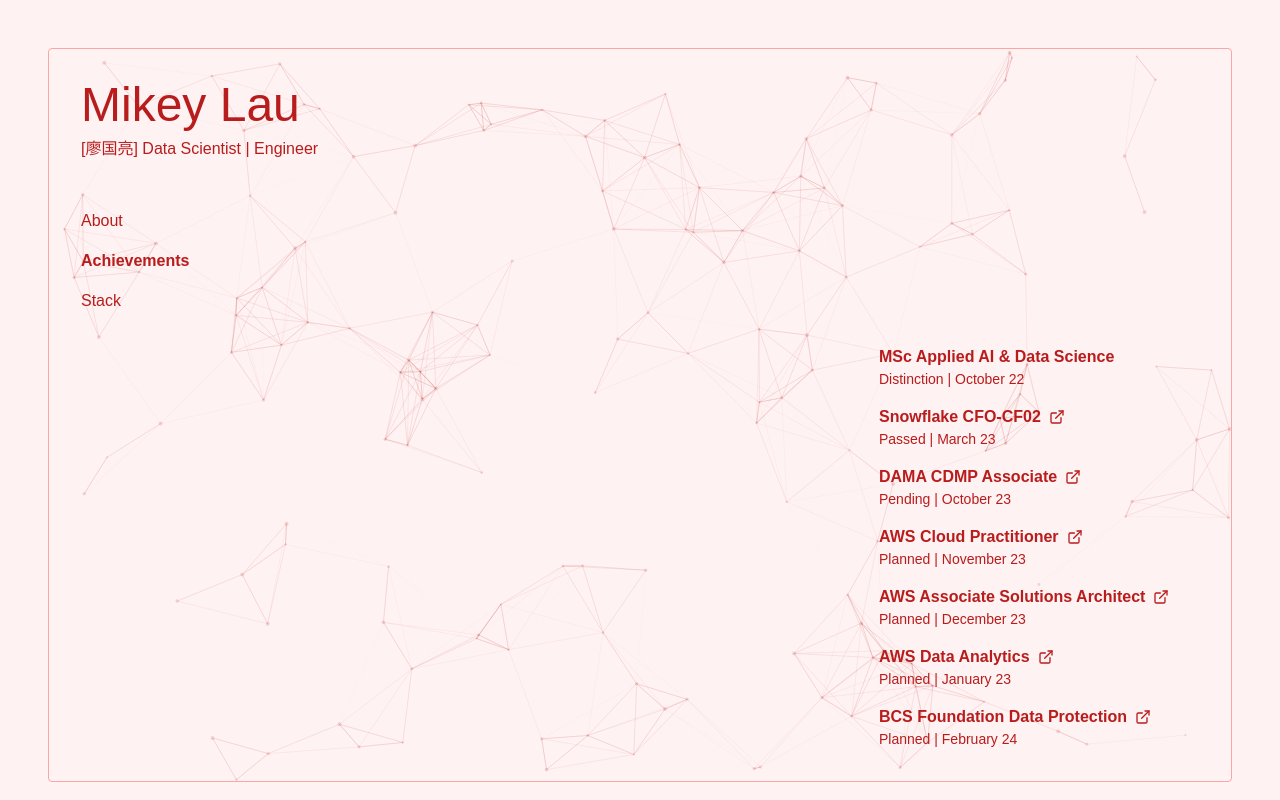
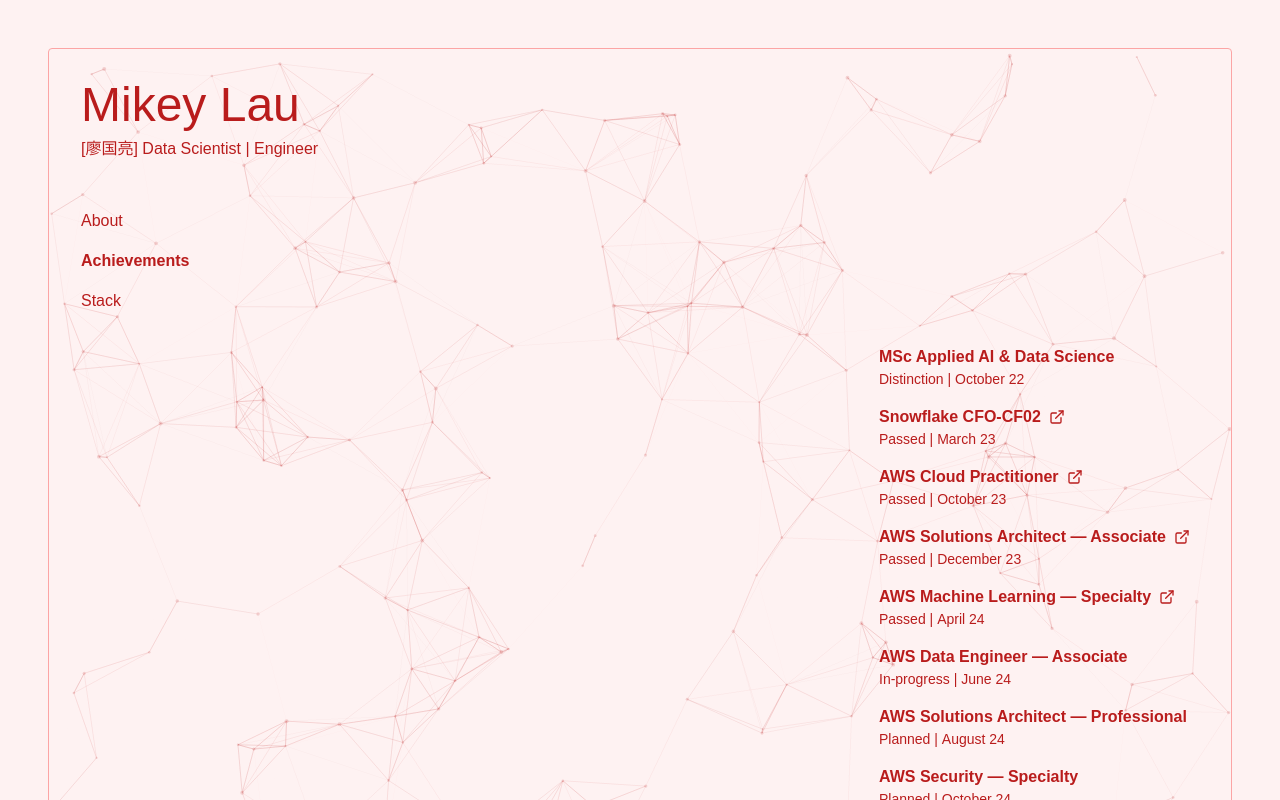
Before and after one commit to MikeyJL/mikeylau, a Next.js app: page / in a window 1280 px wide. Both pictures are taken after a click on the button "Achievements". Shown: the top 800 px of the page. Built offline with nearby package versions, Linux system fonts and the light colour scheme.

Commit message:
feat: update stack and achievements

```diff
--- a/components/pages/index/Achievements.tsx
+++ b/components/pages/index/Achievements.tsx
@@ -21,34 +21,57 @@
     url: "https://www.credly.com/badges/eb55e937-7518-4a94-941f-9b51fd579514/public_url",
   },
   {
-    name: "DAMA CDMP Associate",
-    description: "Pending",
+    name: "AWS Cloud Practitioner",
+    description: "Passed",
     date: "October 23",
-    url: "https://www.dama.org/cpages/cdmp-information",
+    url: "https://www.credly.com/badges/6c3ffe42-48b1-4dea-8232-cc49575e0a18/public_url",
   },
   {
-    name: "AWS Cloud Practitioner",
-    description: "Planned",
-    date: "November 23",
-    url: "https://aws.amazon.com/certification/certified-cloud-practitioner/",
+    name: "AWS Solutions Architect — Associate",
+    description: "Passed",
+    date: "December 23",
+    url: "https://www.credly.com/badges/f4afca00-fbc3-4834-ac4d-6d3d4d25bdaf/public_url",
   },
   {
-    name: "AWS Associate Solutions Architect",
-    description: "Planned",
-    date: "December 23",
-    url: "https://aws.amazon.com/certification/certified-solutions-architect-associate/",
+    name: "AWS Machine Learning — Specialty",
+    description: "Passed",
+    date: "April 24",
+    url: "https://www.credly.com/badges/d9e156df-4549-4da2-a47d-cee259d233a6/public_url",
   },
   {
-    name: "AWS Data Analytics",
+    name: "AWS Data Engineer — Associate",
+    description: "In-progress",
+    date: "June 24",
+  },
+  {
+    name: "AWS Solutions Architect — Professional",
     description: "Planned",
-    date: "January 23",
-    url: "https://aws.amazon.com/certification/certified-data-analytics-specialty/",
+    date: "August 24",
+  },
+  {
+    name: "AWS Security — Specialty",
+    description: "Planned",
+    date: "October 24",
+  },
+  {
+    name: "AWS Database — Specialty",
+    description: "Planned",
+    date: "TBD",
+  },
+  {
+    name: "AWS Advanced Networking — Specialty",
+    description: "Planned",
+    date: "TBD",
   },
   {
     name: "BCS Foundation Data Protection",
     description: "Planned",
-    date: "February 24",
-    url: "https://www.bcs.org/qualifications-and-certifications/certifications-for-professionals/gdpr-and-data-protection-certifications/bcs-foundation-certificate-in-data-protection/",
+    date: "TBD",
+  },
+  {
+    name: "DAMA CDMP Associate",
+    description: "Planned",
+    date: "TBD",
   },
 ];
 
--- a/components/pages/index/Stack.tsx
+++ b/components/pages/index/Stack.tsx
@@ -1,6 +1,7 @@
 import { FC } from "react";
 
 const dataStack: string[] = [
+  "Java",
   "Python",
   "SQL",
   "Terraform",
@@ -8,7 +9,6 @@
   "Docker",
   "Apache Spark",
   "Apache Iceberg",
-  "Delta Lake",
   "Snowflake",
   "Fivetran",
   "Streamlit",
```
